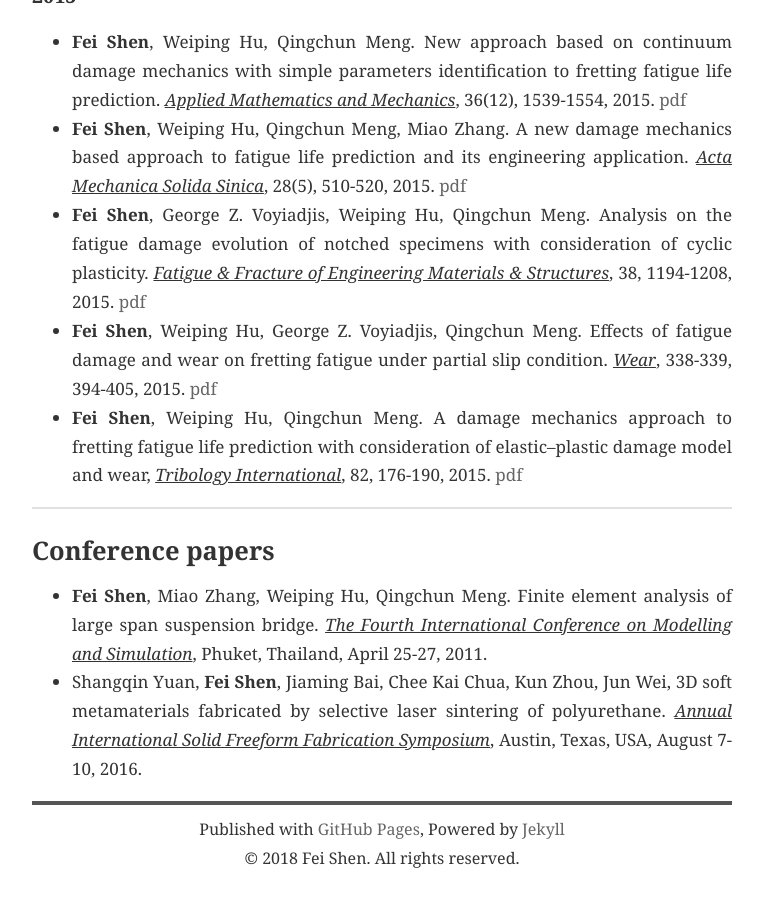
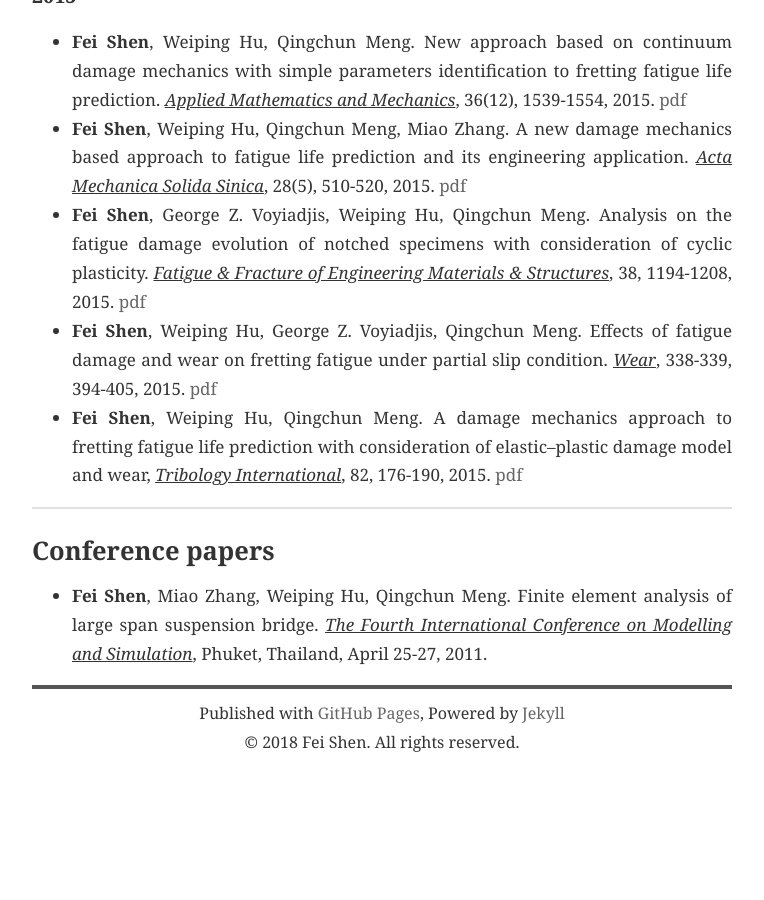
Before and after one commit to philshenfei/feishen, a Jekyll site: the page built from publications.md, in a window 1280 px wide and 900 px high, scrolled down 1870 px. Shown: the whole window, without its empty margins (258-1022 px from the left). Built offline with Jekyll 4.4.1, drawn with Linux system fonts in a browser that asks for light colours; nearby versions of some CDN libraries; after the commit the page ends 2654 px from its top, so only the background shows below that.

Commit message:
Signed-off-by: philshenfei <philshenfei@gmail.com>

```diff
--- a/publications.md
+++ b/publications.md
@@ -41,7 +41,6 @@ title: Publications
 ## Conference papers
 
 * **Fei Shen**, Miao Zhang, Weiping Hu, Qingchun Meng. Finite element analysis of large span suspension bridge. *<u>The Fourth International Conference on Modelling and Simulation</u>*, Phuket, Thailand, April 25-27, 2011.
-* Shangqin Yuan, **Fei Shen**, Jiaming Bai, Chee Kai Chua, Kun Zhou, Jun Wei, 3D soft metamaterials fabricated by selective laser sintering of polyurethane. *<u>Annual International Solid Freeform Fabrication Symposium</u>*, Austin, Texas, USA, August 7-10, 2016.
 
 [1]: {{ site.baseurl }}/file/Paper 1.pdf
 [2]: {{ site.baseurl }}/file/Paper 2.pdf
```
